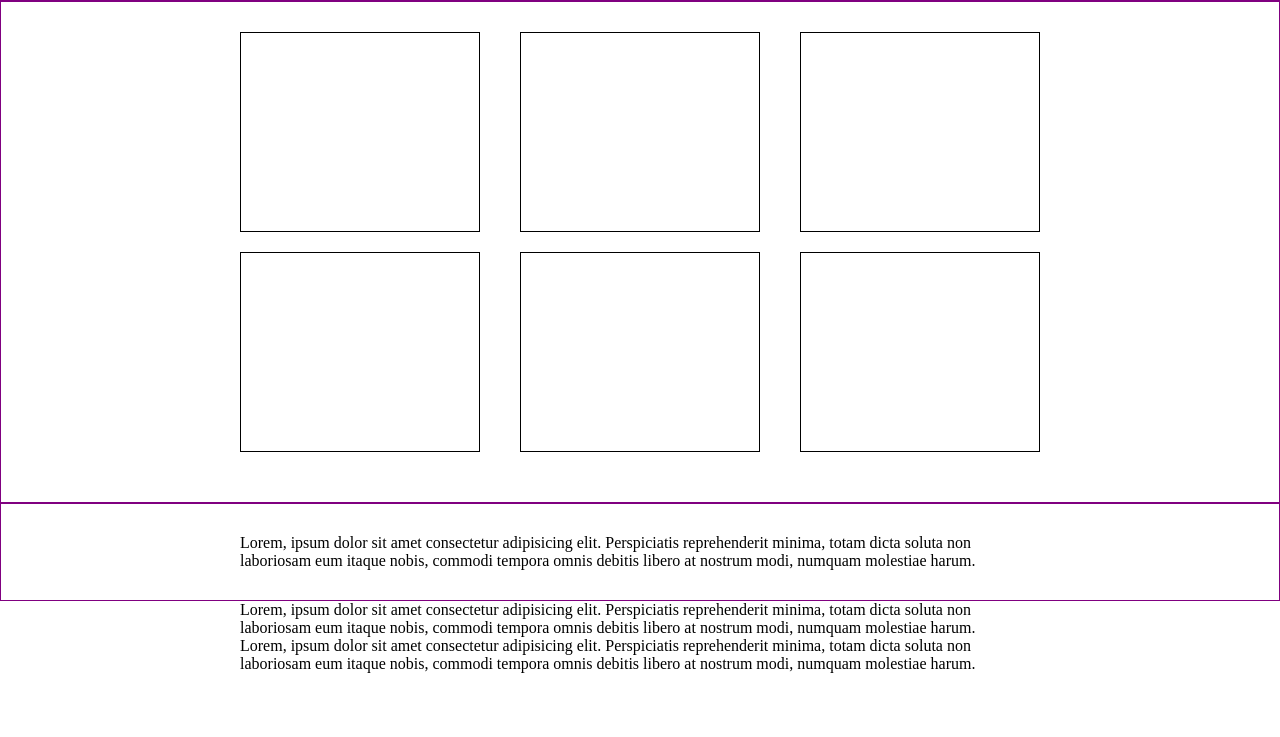
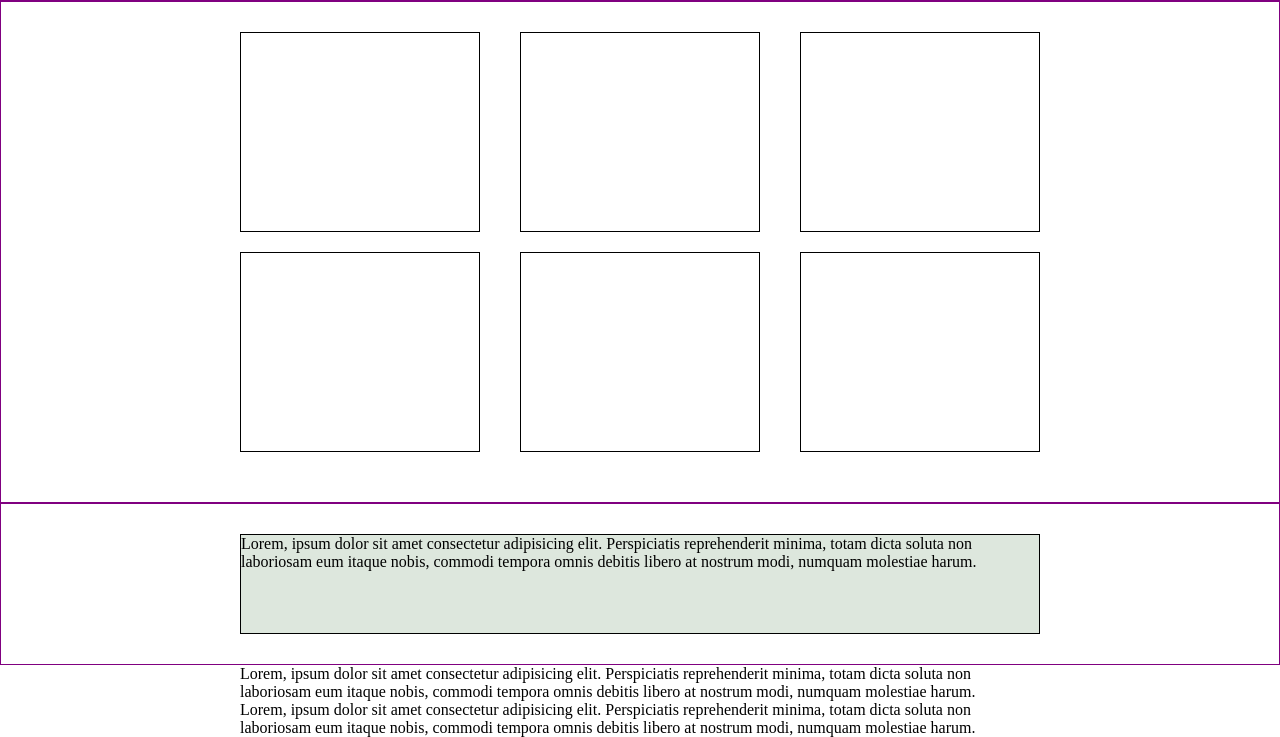
Before and after one commit to midory-rojas/htmlcss-dropbox, a plain HTML site: page index.html in a window 1280 px wide. Shown: the part 1500-2237 px from the top of the page. Before the commit the page ends 2173 px from the top, so only its background shows below. Drawn offline with Linux system fonts and the light colour scheme.

Commit message:
aggiunto: adicional information

```diff
--- a/css/style.css
+++ b/css/style.css
@@ -7,6 +7,10 @@
 
 ul{
     list-style: none;
+}
+
+.bg-green {
+    background-color: rgb(229, 238, 229);
 }
 
 /* COMMON */
@@ -125,6 +129,9 @@ border:1px solid black;
     min-height:350px;
     border: 1px solid black;
 }
+
+
+/* cards */
 .row {
     display:flex;
     flex-wrap:wrap;
@@ -137,5 +144,16 @@ border:1px solid black;
 /* debug */
     min-height:200px;
     border:1px solid black;
+}
+
+
+/* debug */
+.aditional-info {
+    text-align: left;
+
+/* debug */
+    background-color: rgb(221, 231, 221);
+    border:1px solid black;
+    min-height:100px;
 
 }
--- a/index.html
+++ b/index.html
@@ -97,7 +97,7 @@
 
         <!--Content section-->
         <section class="py-30">
-            <div class="container">
+            <div class="container aditional-info">
                 Lorem, ipsum dolor sit amet consectetur adipisicing elit. Perspiciatis reprehenderit minima, totam dicta soluta non laboriosam eum itaque nobis, commodi tempora omnis debitis libero at nostrum modi, numquam molestiae harum.
             </div>
         </section>
```
